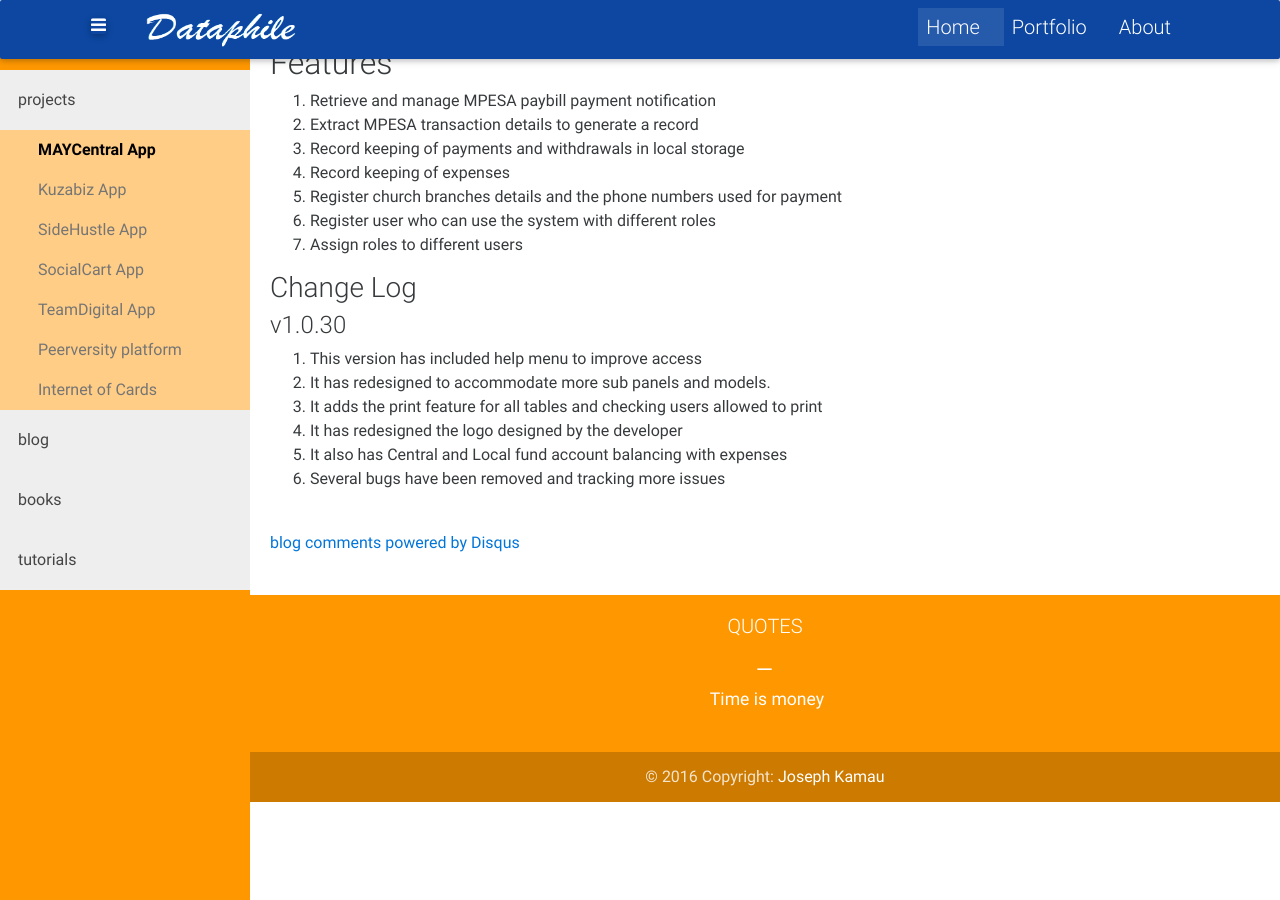
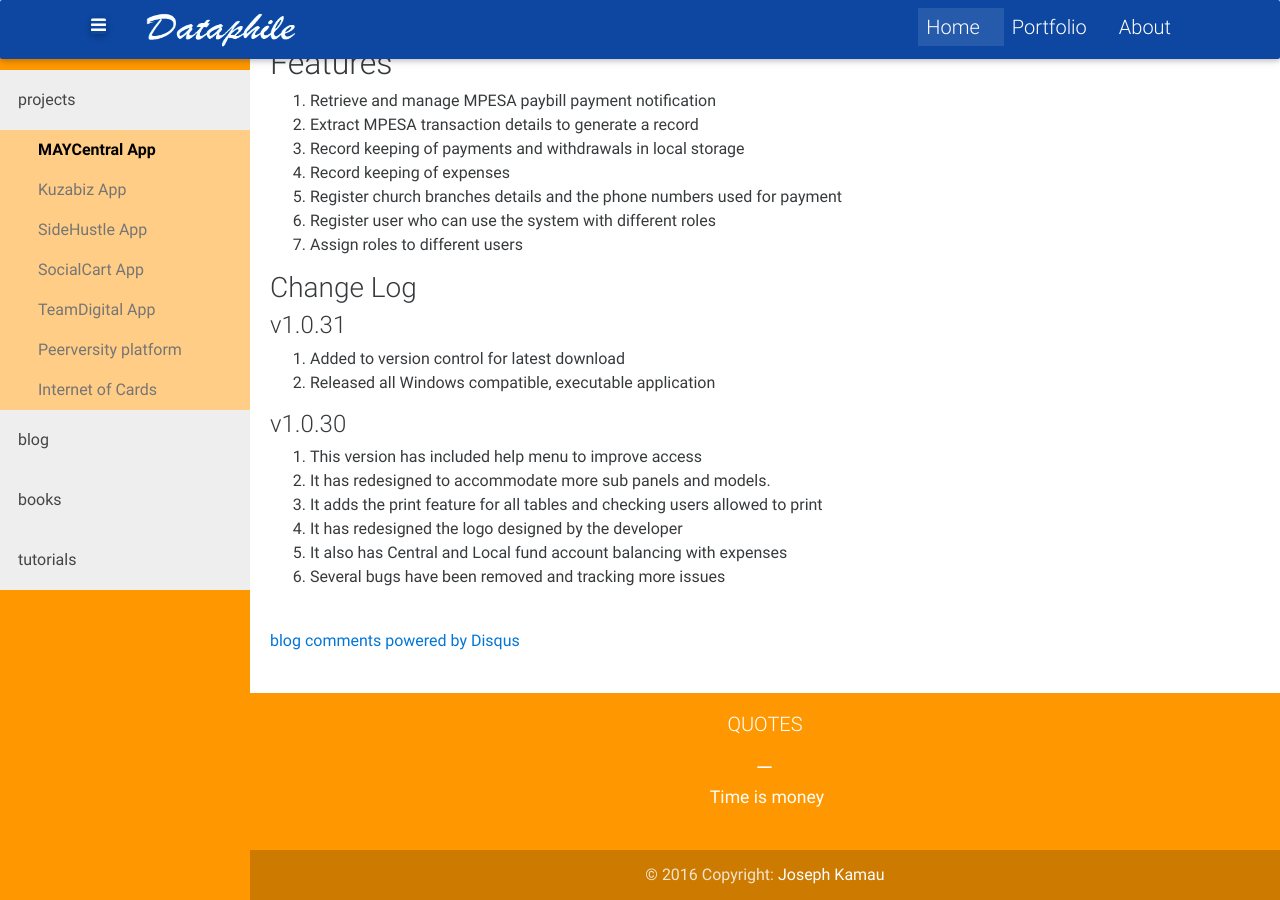
Before and after one commit to pistolla/bitjosef, a Jekyll site: the page built from projects/_posts/2018-02-10-maycentral.md, in a window 1280 px wide and 900 px high, scrolled down 733 px. Built offline with Jekyll 4.4.1, drawn with Linux system fonts in a browser that asks for light colours; comment, search, counter and statistics services are not loaded.

Commit message:
Update MAYCentral project

```diff
--- a/projects/_posts/2018-02-10-maycentral.md
+++ b/projects/_posts/2018-02-10-maycentral.md
@@ -37,6 +37,10 @@ screenshots:
 
 ### Change Log ###
 
+#### v1.0.31 ####
+1. Added to version control for latest download
+2. Released all Windows compatible, executable application
+
 #### v1.0.30 ####
 1. This version has included help menu to improve access
 2. It has redesigned to accommodate more sub panels and models.
```
Also changed, not shown: 1 other file.
